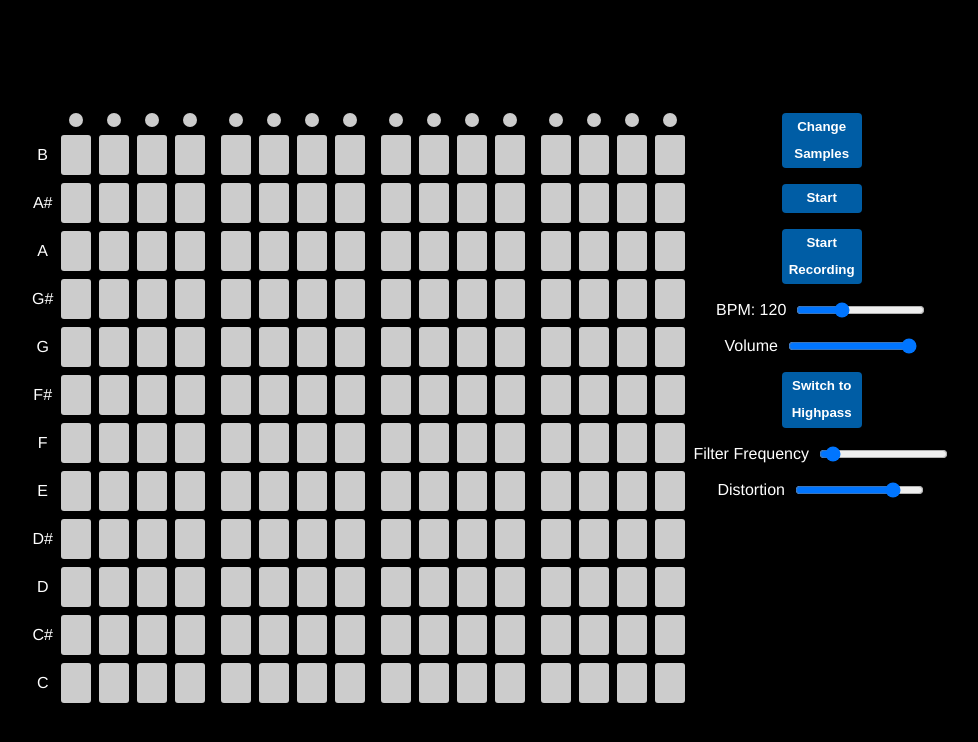
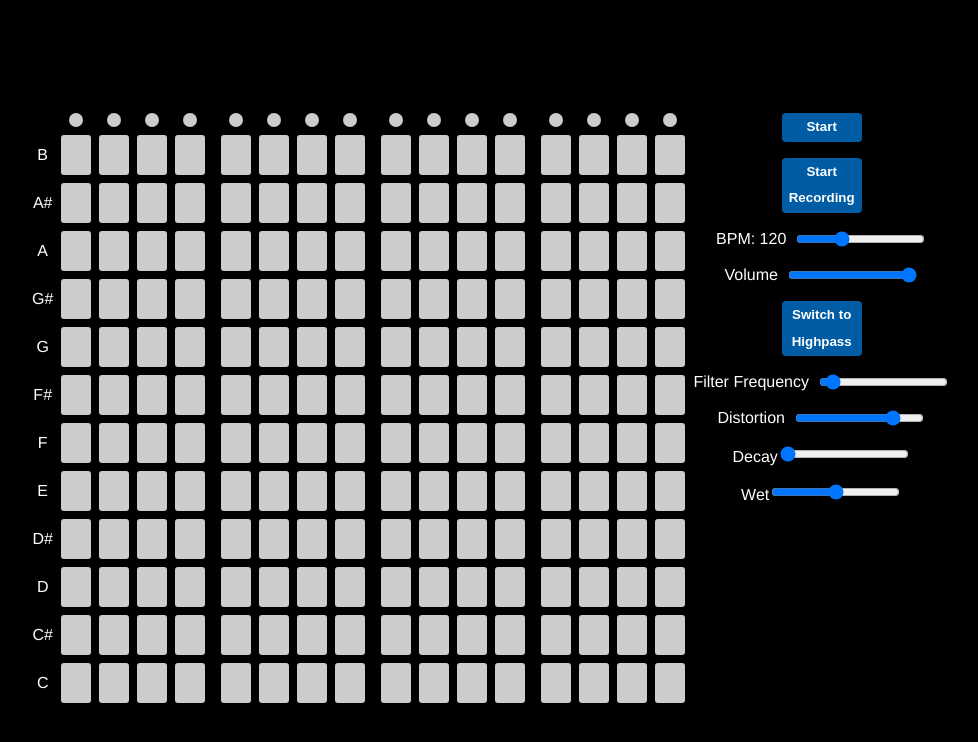
Before and after one commit to julienfullstack/Drum-Machine, a React (Vite) app: page / in a window 1280 px wide. Shown: the top 742 px of the page, without its empty margins (149-1127 px from the left). Built offline with nearby package versions, Linux system fonts and the light colour scheme; no server answers.

Commit message:
Added wet slider

```diff
--- a/src/DrumMachine.tsx
+++ b/src/DrumMachine.tsx
@@ -1,5 +1,7 @@
 import React from "react";
 import * as Tone from "tone";
+import { useEffect, useState, useRef } from 'react';
+
 
 import styles from "./DrumMachine.module.scss";
 
@@ -20,6 +22,9 @@ export default function DrumMachine({ samples, samples2, numOfSteps = 16 }: Prop
   const [recorder] = React.useState(new Tone.Recorder());
   const [audioURL, setAudioURL] = React.useState('');
   const [bpm, setBpm] = React.useState(Tone.Transport.bpm.value);
+  const [decay, setDecay] = useState(0.5);
+  const [wet, setWet] = useState(0.5);
+  const reverbRef = useRef<Tone.Reverb | null>(null);
 
   const [isPlaying, setIsPlaying] = React.useState(false);
   const [filterType, setFilterType] = React.useState<'lowpass' | 'highpass'>('lowpass');
@@ -100,6 +105,8 @@ export default function DrumMachine({ samples, samples2, numOfSteps = 16 }: Prop
 
   React.useEffect(() => {
     distortionRef.current = new Tone.Distortion(distortionValue).toDestination();
+    const reverb = new Tone.Reverb({ decay, wet}).toDestination();
+    reverbRef.current = reverb;
 
     if (filterRef.current) {
       filterRef.current.disconnect();
@@ -123,6 +130,19 @@ export default function DrumMachine({ samples, samples2, numOfSteps = 16 }: Prop
       }).connect(filter),
     }));
 
+
+
+    tracksRef.current = samples.map((sample, i) => ({
+      id: i,
+      sampler: new Tone.Sampler({
+        urls: {
+          [NOTE]: sample.url,
+        },
+      }).connect(filter),
+    }));
+
+
+
     seqRef.current = new Tone.Sequence(
       (time, step) => {
         tracksRef.current.map((trk) => {
@@ -136,7 +156,7 @@ export default function DrumMachine({ samples, samples2, numOfSteps = 16 }: Prop
       "16n"
     );
     seqRef.current.start(0);
-  }, [samples, numOfSteps, filterFreq, filterType, recorder, distortionValue]);
+  }, [samples, numOfSteps, filterFreq, filterType, recorder, distortionValue, decay, wet]);
 
 
 
@@ -195,9 +215,9 @@ export default function DrumMachine({ samples, samples2, numOfSteps = 16 }: Prop
         </div>
       </div>
       <div className={styles.controls}>
-        <button onClick={handleSampleChangeClick} className={styles.button}>
+        {/* <button onClick={handleSampleChangeClick} className={styles.button}>
         Change Samples
-      </button>
+      </button> */}
         <button onClick={handleStartClick} className={styles.button}>
           {isPlaying ? "Pause" : "Start"}
         </button>
@@ -256,6 +276,40 @@ export default function DrumMachine({ samples, samples2, numOfSteps = 16 }: Prop
           onChange={handleDistortionChange}
         />
       </label>
+      <label>
+        <span>Decay</span>
+        <input
+          type="range"
+          min={0}
+          max={100}
+          step={0.01}
+          value={decay}
+          onChange={(e) => {
+            const newDecay = Number(e.target.value);
+            setDecay(newDecay);
+            if (reverbRef.current) {
+              reverbRef.current.decay = newDecay;
+            }
+          }}
+        />
+    </label>
+    <label>
+      <span>Wet</span>
+      <input
+        type="range"
+        min={0}
+        max={1}
+        step={0.01}
+        value={wet}
+        onChange={(e) => {
+          const newWet = Number(e.target.value);
+          setWet(newWet);
+          if (reverbRef.current) {
+            reverbRef.current.wet.value = newWet;
+          }
+        }}
+      />
+    </label>
       </div>
     </div>
   );
```
